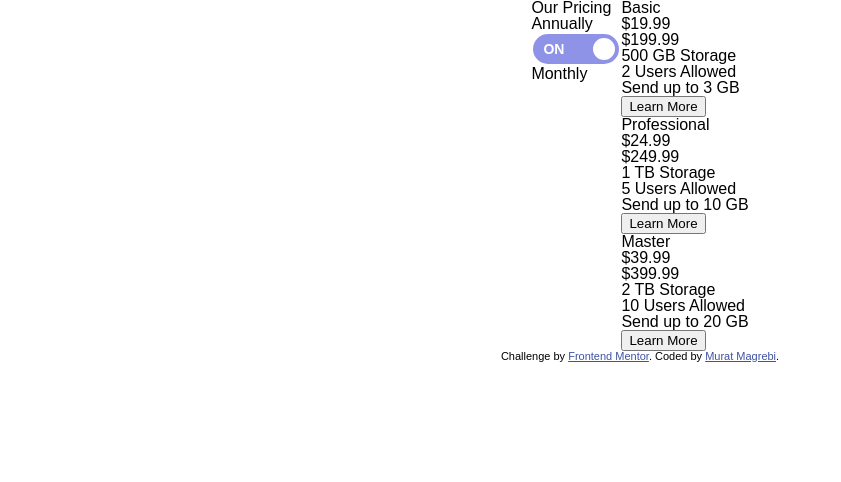
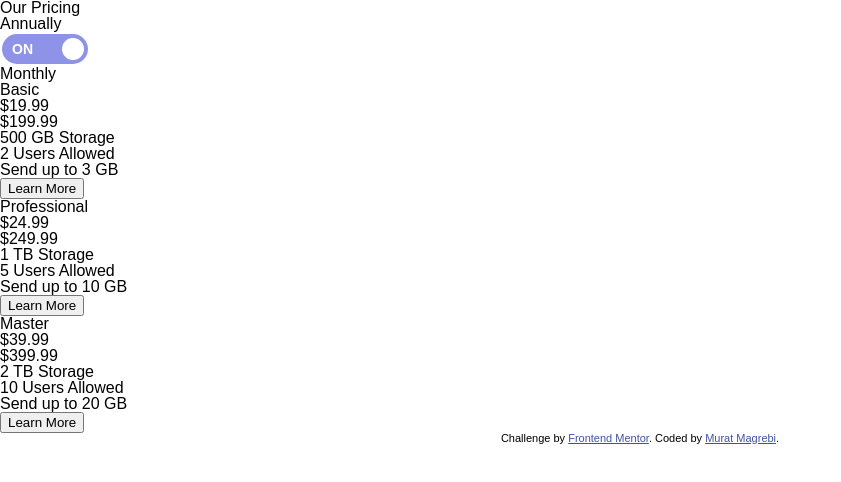
Before and after one commit to Magrebi/PricingComponent, a plain HTML site: page index.html in a window 1280 px wide. Shown: the whole page, without its empty margins (0-841 px from the left). Drawn offline with Linux system fonts and the light colour scheme.

Commit message:
html and css update

```diff
--- a/main.css
+++ b/main.css
@@ -1,11 +1,6 @@
 body{
     font-family: 'Montserrat', sans-serif;
 
-}
-
-.container{
-    display: flex;
-    justify-content: center;
 }
 
 
```
Also changed, not shown: index.html (+13 -9 lines).
